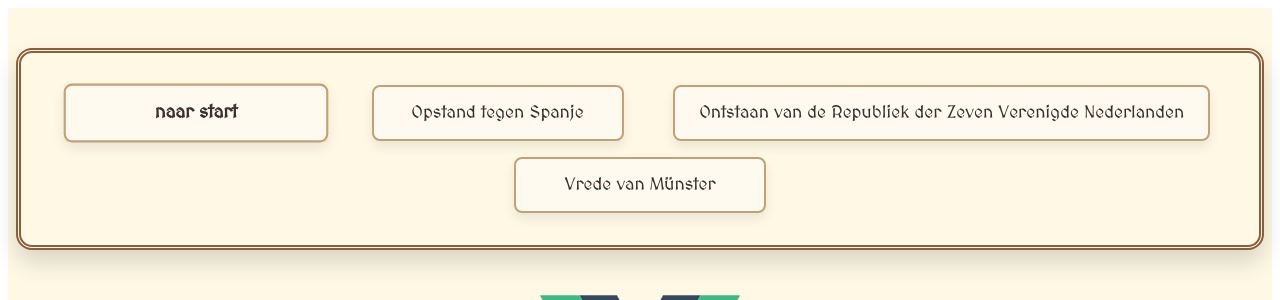
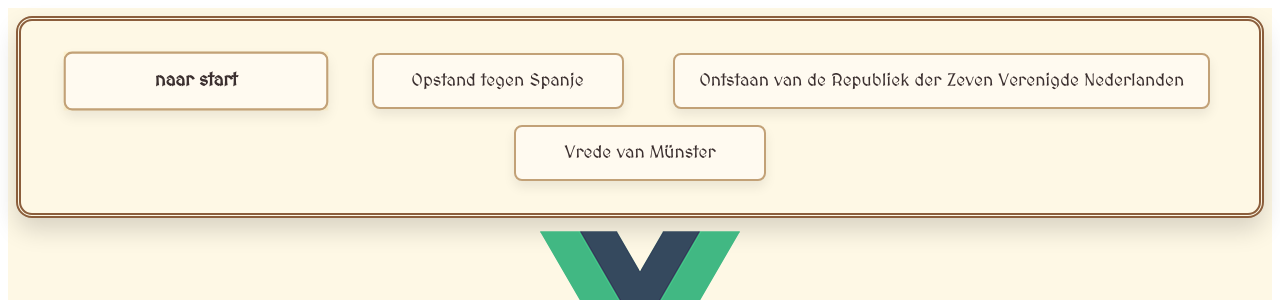
Before and after one commit to XanderNauta/80jarigeOorlog, a Vue app in the folder 80jarigeoorlog/: page / in a window 1280 px wide. Shown: the top 300 px of the page. Built offline with nearby package versions, Linux system fonts and the light colour scheme.

Commit message:
FIX style menubar

```diff
--- a/80jarigeoorlog/src/components/MenubarView.vue
+++ b/80jarigeoorlog/src/components/MenubarView.vue
@@ -21,7 +21,6 @@
 
 .history-container {
   max-width: 100%;
-  margin: 2rem auto;
   padding: 2rem;
   background-color: #fef8e5;
   border: 5px double #8b5e3c;
@@ -67,7 +66,4 @@
   font-weight: bold;
 }
 
-
-
-
 </style>
```
